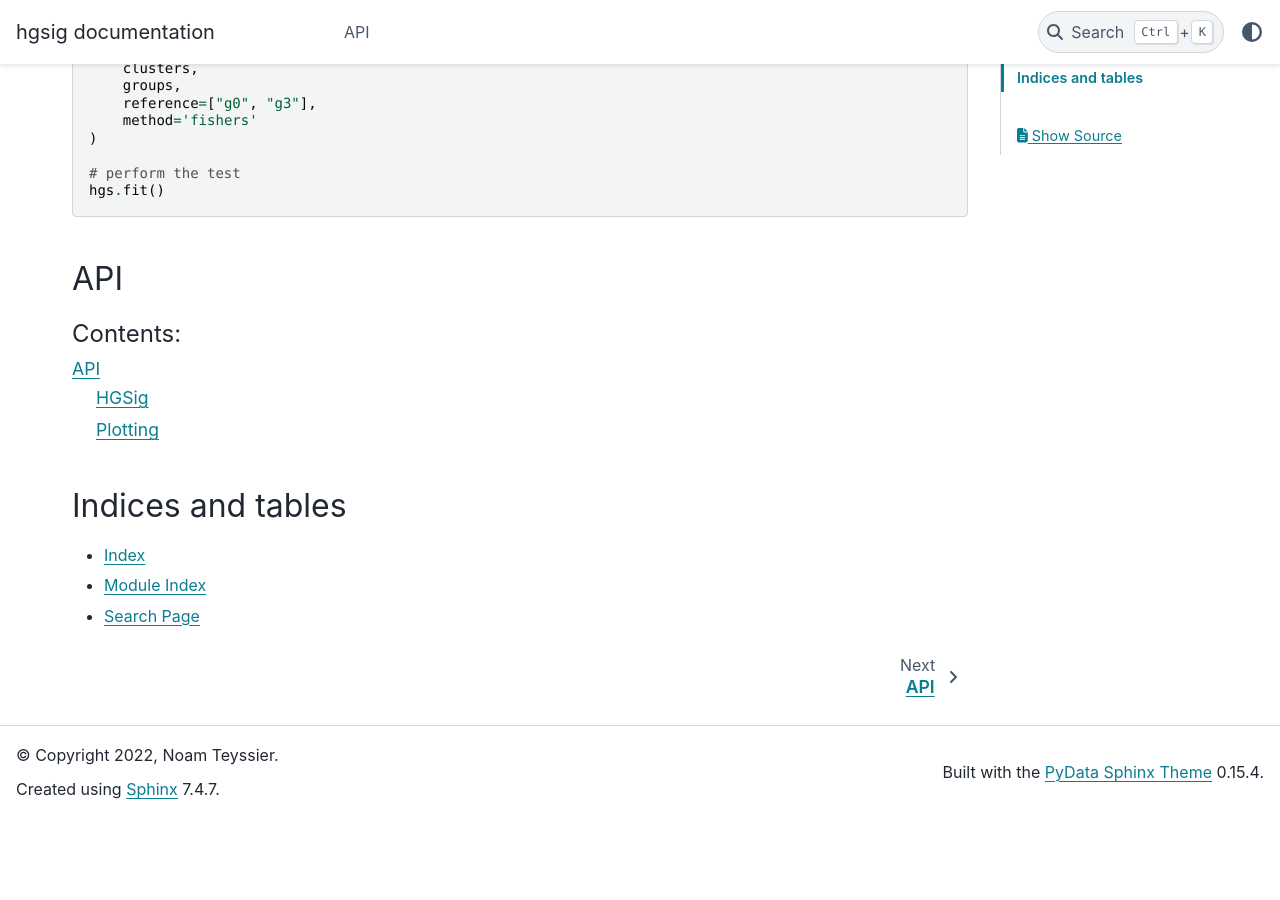
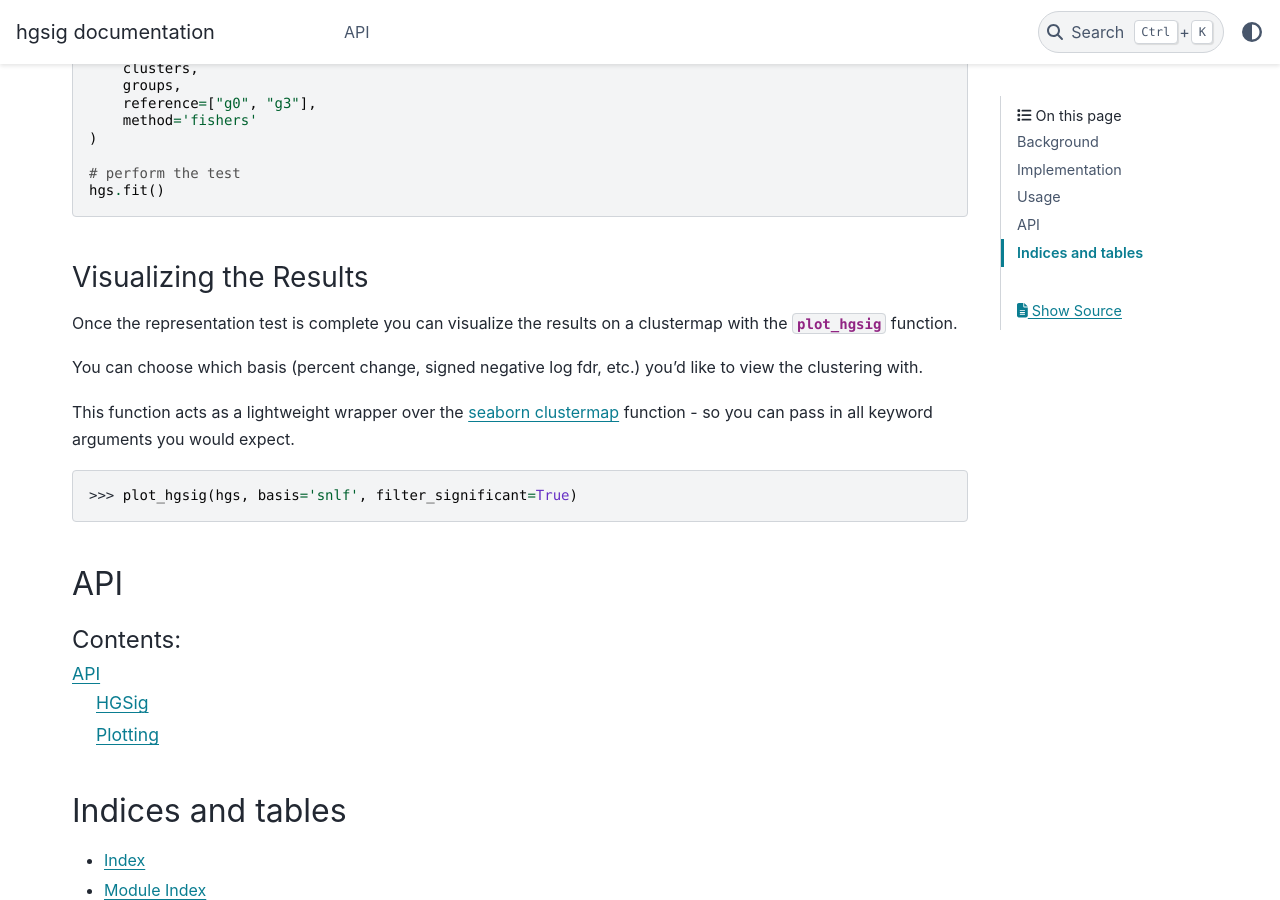
Before and after one commit to noamteyssier/hgsig, a Sphinx documentation site: the page built from docs/index.rst, in a window 1280 px wide and 900 px high, scrolled down 2014 px. Built offline with Sphinx 7.4.7 and the PyData theme 0.15.4, drawn with Linux system fonts in a browser that asks for light colours; before the commit the page ends 2832 px from its top, so only the background shows below that.

Commit message:
added plotting to tutorial

```diff
--- a/docs/index.rst
+++ b/docs/index.rst
@@ -93,6 +93,16 @@ The available tests are:  ``[ 'hypergeom', 'fishers', 'chisquare' ]``.
    # perform the test
    hgs.fit()
 
+Visualizing the Results
+^^^^^^^^^^^^^^^^^^^^^^^
+Once the representation test is complete you can visualize the results on a clustermap with the :func:`plot_hgsig <hgsig.plot_hgsig>` function.
+
+You can choose which basis (percent change, signed negative log fdr, etc.) you'd like to view the clustering with.
+
+This function acts as a lightweight wrapper over the `seaborn clustermap <https://seaborn.pydata.org/generated/seaborn.clustermap.html>`_ function - so you can pass in all keyword arguments you would expect.
+
+>>> plot_hgsig(hgs, basis='snlf', filter_significant=True)
+
 
 API
 ---
```
